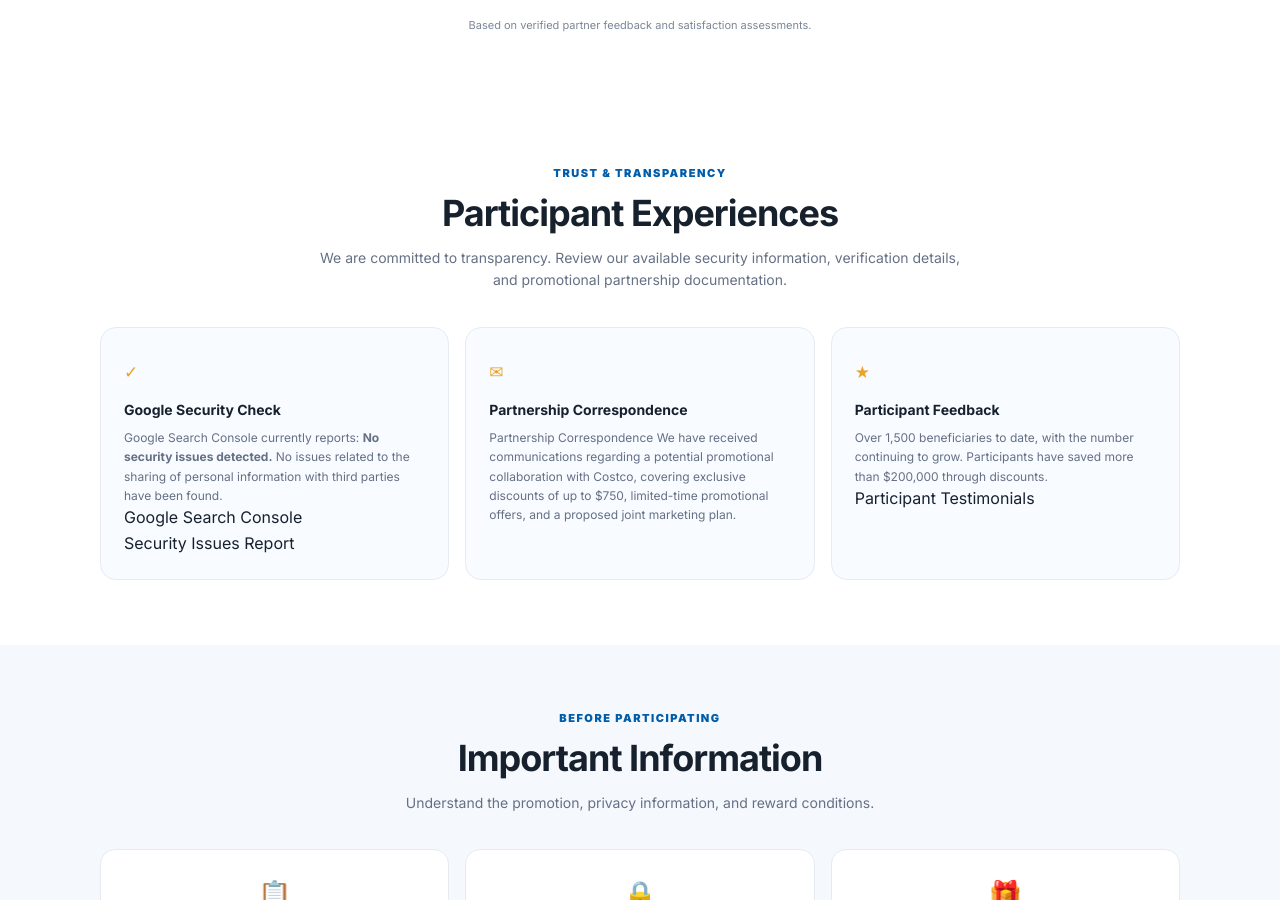
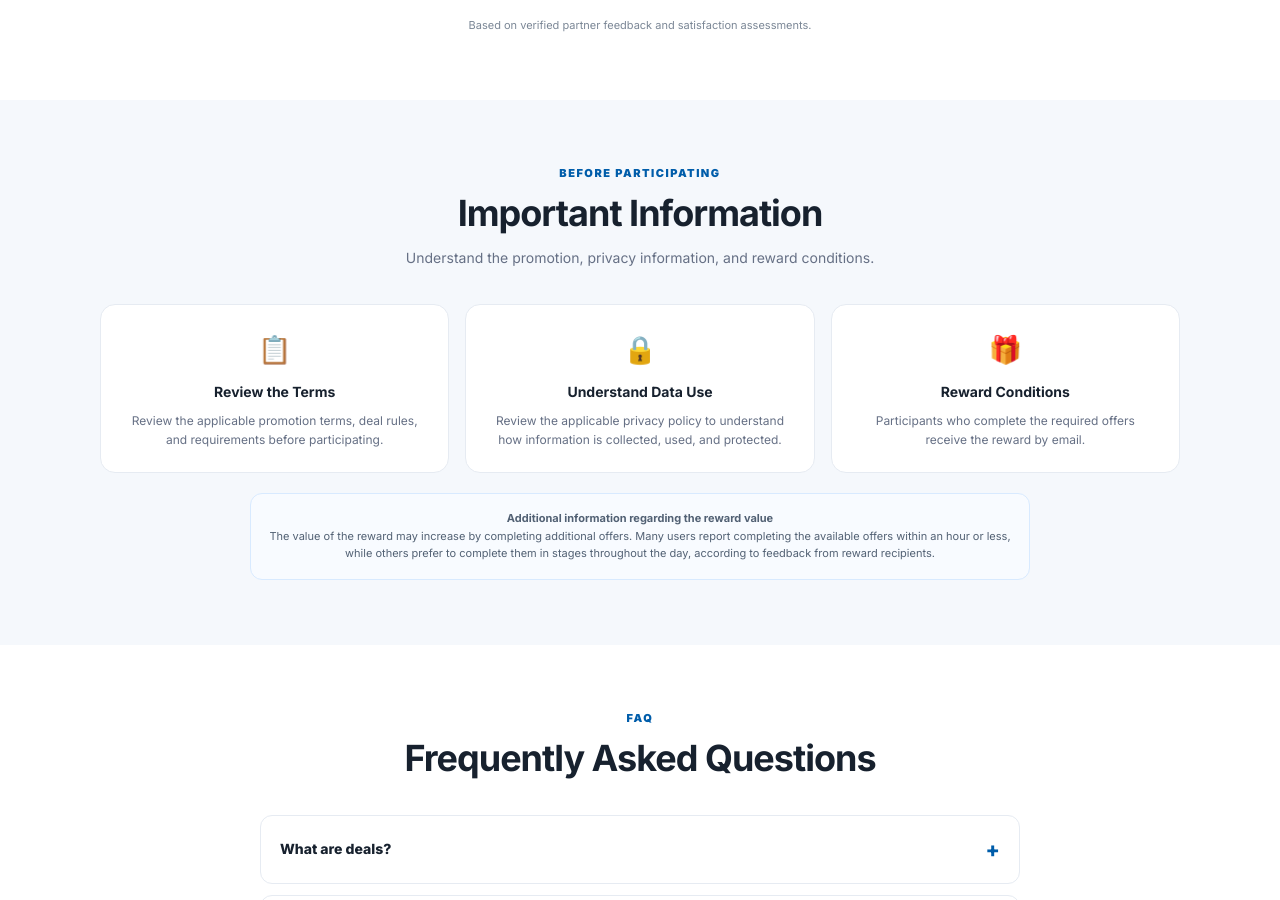
Before and after one commit to itszagghazal-hash/costco, a plain HTML site: page index.html in a window 1280 px wide. Shown: the part 1766-2666 px from the top of the page. Drawn offline with Linux system fonts and the light colour scheme.

Commit message:
Update index.html

```diff
--- a/index.html
+++ b/index.html
@@ -760,60 +760,9 @@
     </section>
 
 
-<!-- PARTICIPANT EXPERIENCES -->
-<section class="section review-section">
-  <div class="container">
-
-    <div class="section-heading">
-      <div class="kicker">Trust & Transparency</div>
-      <h2>Participant Experiences</h2>
-      <p>
-        We are committed to transparency. Review our available security information, verification details, and promotional partnership documentation.
-      </p>
-    </div>
-
-    <div class="review-grid">
-
-      <!-- GOOGLE SECURITY STATUS -->
-      <article class="review-card">
-        <div class="review-stars">✓</div>
-        <h3>Google Security Check</h3>
-        <p>
-          Google Search Console currently reports:
-          <strong>No security issues detected.</strong>
-         No issues related to the sharing of personal information with third parties have been found.
-
-        </p>
-        <div class="review-author">Google Search Console</div>
-        <div class="review-placeholder">Security Issues Report</div>
-      </article>
-
-      <!-- PARTNERSHIP CORRESPONDENCE -->
-      <article class="review-card">
-        <div class="review-stars">✉</div>
-        <h3>Partnership Correspondence</h3>
-        <p>
-         Partnership Correspondence
-We have received communications regarding a potential promotional collaboration with Costco, covering exclusive discounts of up to $750, limited-time promotional offers, and a proposed joint marketing plan.
-
-
-        </p>
 
       </article>
 
-      <!-- REAL PARTICIPANT FEEDBACK -->
-      <article class="review-card">
-        <div class="review-stars">★</div>
-        <h3>Participant Feedback</h3>
-        <p>
-        Over 1,500 beneficiaries to date, with the number continuing to grow. Participants have saved more than $200,000 through discounts.
-        </p>
-        <div class="review-author">Participant Testimonials</div>
-
-      </article>
-
-    </div>
-  </div>
 </section>
 
 
```
